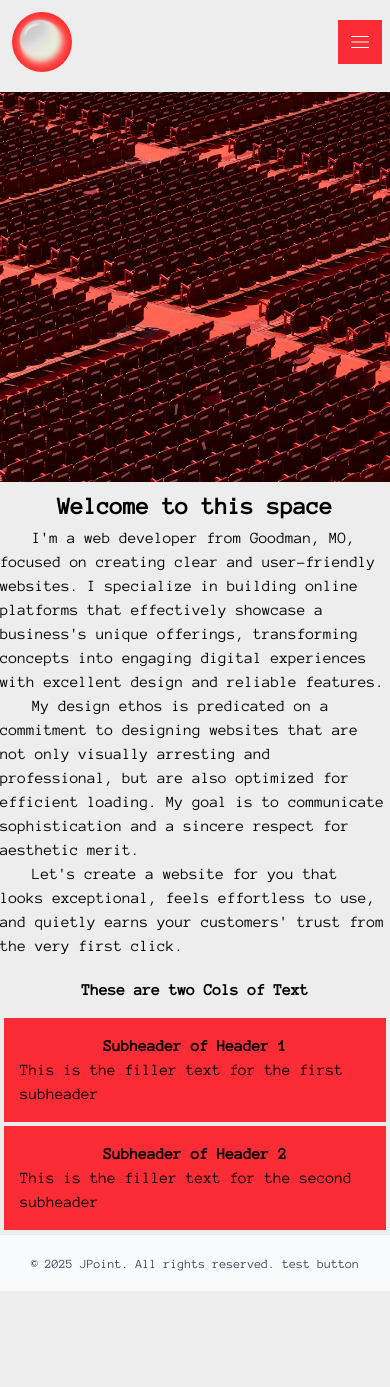
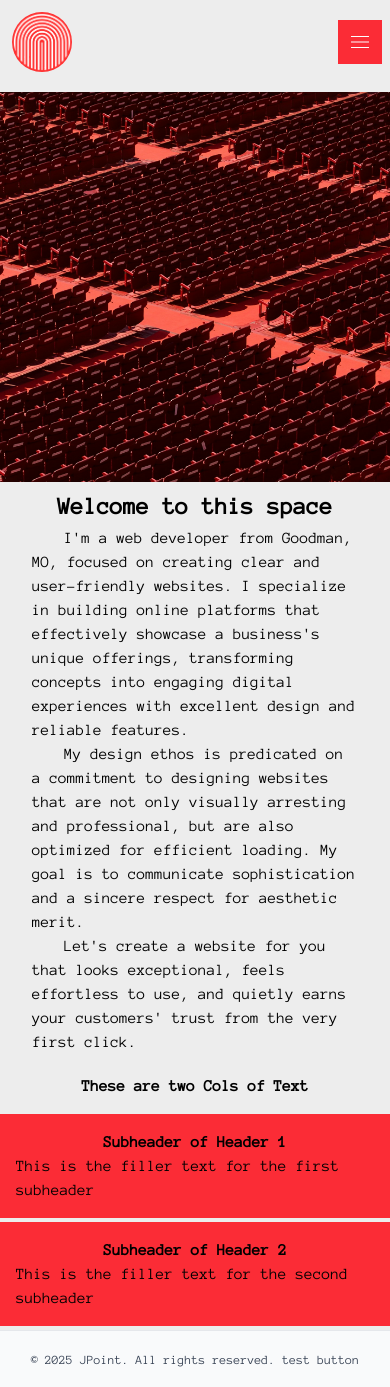
Before and after one commit to barnbarnwow/personal_website, a Next.js app: page / in a window 390 px wide. Before the commit the page ends 1291 px from the top, so only its background shows below. Built offline with nearby package versions, Linux system fonts and the light colour scheme.

Commit message:
improved logo appearance, added x margin to text on mobile screen

```diff
--- a/app/about/page.tsx
+++ b/app/about/page.tsx
@@ -11,7 +11,7 @@ export default function About() {
           ></img>
         </div>
         {/* About Text */}
-        <div className="md:m-0 md:w-1/2 flex flex-col items-center justify-center">
+        <div className="mx-8 md:m-0 md:w-1/2 flex flex-col items-center justify-center">
           <h1 className="text-2xl text-center md:text-3xl font-bold">
             About Me
           </h1>
--- a/app/contact/page.tsx
+++ b/app/contact/page.tsx
@@ -11,7 +11,7 @@ export default function Projects() {
           ></img>
         </div>
         {/* Contact Text */}
-        <div className="md:m-0 md:w-1/2 flex flex-col items-center justify-center">
+        <div className="mx-8 md:m-0 md:w-1/2 flex flex-col items-center justify-center">
           <h1 className="text-2xl text-center md:text-3xl font-bold">
             Contact Me
           </h1>
--- a/app/page.tsx
+++ b/app/page.tsx
@@ -11,7 +11,7 @@ export default function Home() {
           ></img>
         </div>
         {/* Hero Text */}
-        <div className="md:m-0 md:w-1/2 flex flex-col items-center justify-center">
+        <div className="mx-8 md:m-0 md:w-1/2 flex flex-col items-center justify-center">
           <h1 className="text-2xl text-center md:text-3xl font-bold">
             Welcome to this space
           </h1>
@@ -35,16 +35,17 @@ export default function Home() {
           </p>
         </div>
       </div>
+      {/* Two Columns of Text */}
       <div className="justify-center mt-5">
         <h2 className="text-center w-full font-bold mb-4">
           These are two Cols of Text
         </h2>
         <div className="md:flex justify-center">
-          <div className="bg-red-500 m-1 p-4 md:flex-col">
+          <div className="bg-red-500 my-1 md:mx-2 p-4 md:flex-col">
             <h3 className="text-center font-bold">Subheader of Header 1</h3>
             <p>This is the filler text for the first subheader</p>
           </div>
-          <div className="bg-red-500 m-1 p-4 md:flex-col">
+          <div className="bg-red-500 my-1 md:mx-2 p-4 md:flex-col">
             <h3 className="text-center font-bold">Subheader of Header 2</h3>
             <p>This is the filler text for the second subheader</p>
           </div>
--- a/app/projects/page.tsx
+++ b/app/projects/page.tsx
@@ -11,7 +11,7 @@ export default function Projects() {
           ></img>
         </div>
         {/* Projects Text */}
-        <div className="md:m-0 md:w-1/2 flex flex-col items-center justify-center">
+        <div className="mx-8 md:m-0 md:w-1/2 flex flex-col items-center justify-center">
           <h1 className="text-2xl text-center md:text-3xl font-bold">
             My Projects
           </h1>
```
Also changed, not shown: public/logo.png, public/tower.jpg (deleted).
